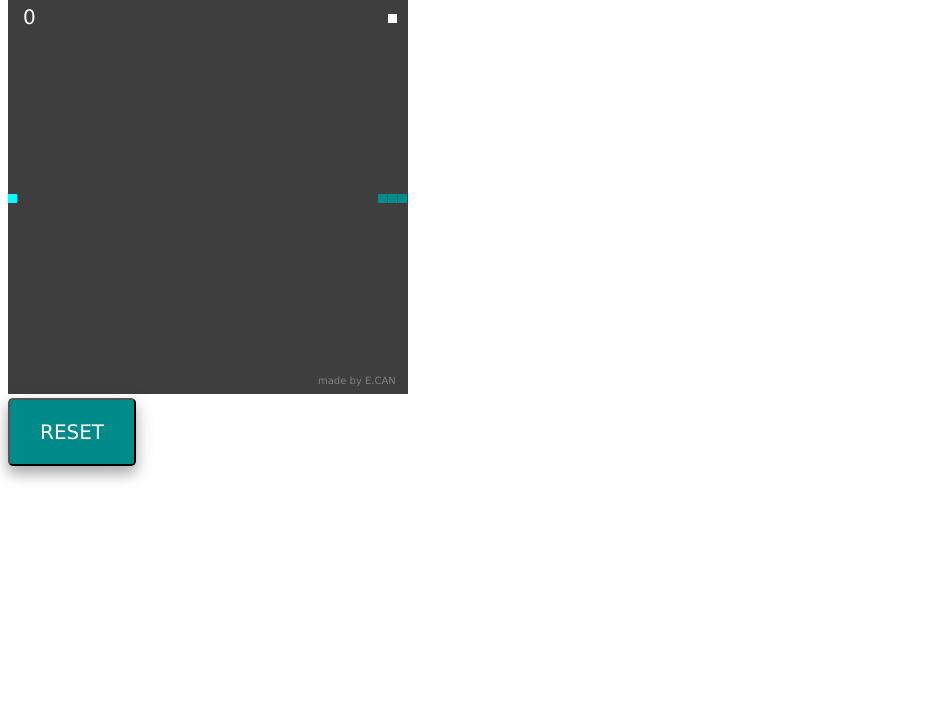
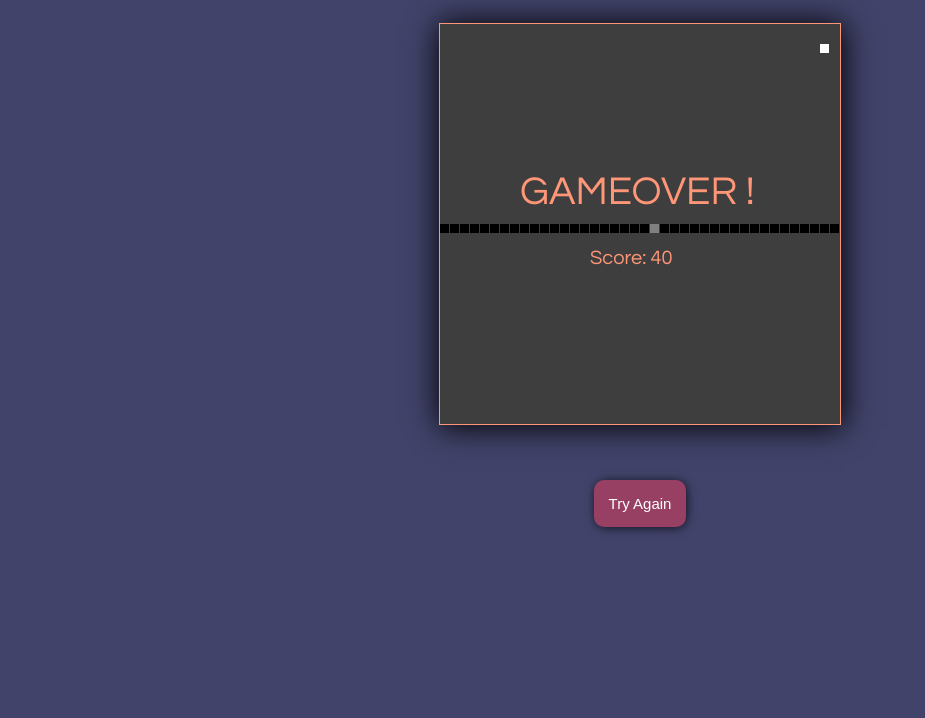
Before and after one commit to dincengincan/snake-game-javascript, a plain HTML site: page index.html in a window 1280 px wide. Shown: the part 82-800 px from the top of the page, without its empty margins (0-925 px from the left). Drawn offline with Linux system fonts and the light colour scheme.

Commit message:
bug fixed, css improved, score and start button added

```diff
--- a/draw.js
+++ b/draw.js
@@ -15,7 +15,7 @@ function setup() {
 setup();
 
 //LOOP
-window.setInterval(function() {
+const loop = window.setInterval(function() {
     return snake.loop();
 }, 50)
 
--- a/index.html
+++ b/index.html
@@ -4,28 +4,66 @@
     <meta charset="UTF-8">
     <meta name="viewport" content="width=device-width, initial-scale=1.0">
     <meta http-equiv="X-UA-Compatible" content="ie=edge">
-    <title>Snake</title>
+    <title>Snake Game</title>
+    <style>
+        body{
+            background: #41436A;
+            font-family: 'Press Start 2P', cursive;
+            text-align: center
+        }
+
+        canvas{
+            display: block;
+            margin: 2% auto;
+            box-shadow: 1px 1px 30px 1px black;
+            border: 1px solid #FE9677;
+            background-color: #3e3e3e;
+        }
+
+        h1{
+            font-family: 'Franklin Gothic small', 'Arial Narrow', Arial, sans-serif ;
+            color: #FE9677;
+            font-weight: 10;
+            padding: 10px;
+
+        }
+
+        h2{
+            font-family: century gothic;
+            color: #FE9677;
+            font-size: 50px;
+            font-weight: 10;
+
+        }
+
+        button {
+            background-color: #984063;
+            color: white;
+            border: none;
+            text-decoration: none;
+            padding: 15px;
+            font-size: 15px;
+            margin-top: 30px ;
+            cursor: pointer;
+            border-radius: 10px;
+            box-shadow: 1px 1px 12px -2px black;
+
+        }
+
+        button:hover {
+          background-color: #F64668;
+          color: white;
+        }
+
+    </style>
 
 </head>
 <body>
-    <h1 style="font-family: Century Gothic; color: rgb(3, 155, 155)"  >SNAKE GAME</h1>
-    <canvas id="game" width="400" height="400" style="background-color: #3e3e3e  "></canvas>
+    <h1>SNAKE</h1>
+    <canvas id="game" width="400" height="400" ></canvas>
+    <h2 id="score"></h2>
+    <button onclick=location.reload() id="resetButton" >Try Again</button>
     <script src="snake.js"></script>
     <script src="draw.js"></script>
-    <div>
-    <button style="padding: 20px 30px;
-                    border-radius: 5px;
-                    color: white;
-                    background-color:darkcyan ;
-                    font-size: 20px;
-                    font-family: Verdana;
-                    cursor: pointer;
-                    transition: 0.3s;
-                    box-shadow: 0 8px 12px 0 rgba(0,0,0,0.2),
-                     0 6px 20px 0 rgba(0,0,0,0.19);
-                    "
-            onclick="location.reload()">RESET</button>
-
-    </div>
 </body>
 </html>
--- a/snake.js
+++ b/snake.js
@@ -5,10 +5,11 @@ class Snake {
         this.xSpeed = 10;
         this.ySpeed = 0;
         this.tail =[];
-        this.tailSize = 4;
+        this.tailSize = 44;
         this.appleY = 5;
         this.appleX = 5;
         this.changingDirection = false;
+        this.death = false;
     }
 
     draw() {
@@ -23,23 +24,50 @@ class Snake {
 
         const tail = this.tail.length;
         this.tail.forEach(function(t,index) {
-            ctx.fillStyle =  index === tail - 1 ? "cyan": "darkcyan" ;
+            ctx.fillStyle =  index === tail - 1 ? "#F64668": "#984063" ;
             ctx.fillRect(t.x, t.y , scale - 1, scale - 1);
         })
 
 
 
+        const resetButton = document.getElementById("resetButton");
+        //resetButton.style.visibility = this.death ? "visible" : "hidden"
+        resetButton.style.visibility = "hidden";
+
+        const score = document.getElementById("score");
+        score.innerHTML =  this.tailSize - 4
+        //score.style.visibility = this.death ? "hidden" : "visible"
+
+        ctx.fillStyle = "white"
+        ctx.fillRect(this.appleX, this.appleY, scale - 1, scale - 1)
+
+        /*
         ctx.fillStyle = "white";
         ctx.font = "20px Verdana";
         ctx.fillText(this.tailSize - 4, 15, 30,)
-
-        ctx.fillStyle = "grey";
-        ctx.font = "10px Verdana";
-        ctx.fillText("made by E.CAN", 310, 390,)
+        */
 
 
-        ctx.fillStyle = "white"
-        ctx.fillRect(this.appleX, this.appleY, scale - 1, scale - 1)
+        //score display and change the appearance of the sneak when game is over
+        if(this.death){
+            const tail = this.tail.length
+            this.tail.forEach(function(t,index) {
+                ctx.fillStyle =  index === tail - 1 ? "gray": "black" ;
+                ctx.fillRect(t.x, t.y , scale - 1, scale - 1);
+            })
+            ctx.fillStyle = "#FE9677";
+            ctx.font = "40px Century Gothic";
+            ctx.fillText(`GAMEOVER !`, 80,180)
+            ctx.fillStyle = "#FE9677";
+            ctx.font = "20px Century Gothic";
+            ctx.fillText(`Score: ${this.tailSize - 4} `, 150,240);
+            score.remove();
+            resetButton.style.visibility = "visible"
+
+
+
+       }
+
 
 
     }
@@ -80,8 +108,9 @@ class Snake {
        let head = this.tail[this.tail.length - 1];
         for(let i = 0; i < this.tail.length - 1; i++) {
             if (head.x === this.tail[i].x && head.y === this.tail[i].y) {
-                location.reload();
-                alert("LOST")
+                this.death = true;
+                clearInterval(loop);
+
             }
         }
     }
```
